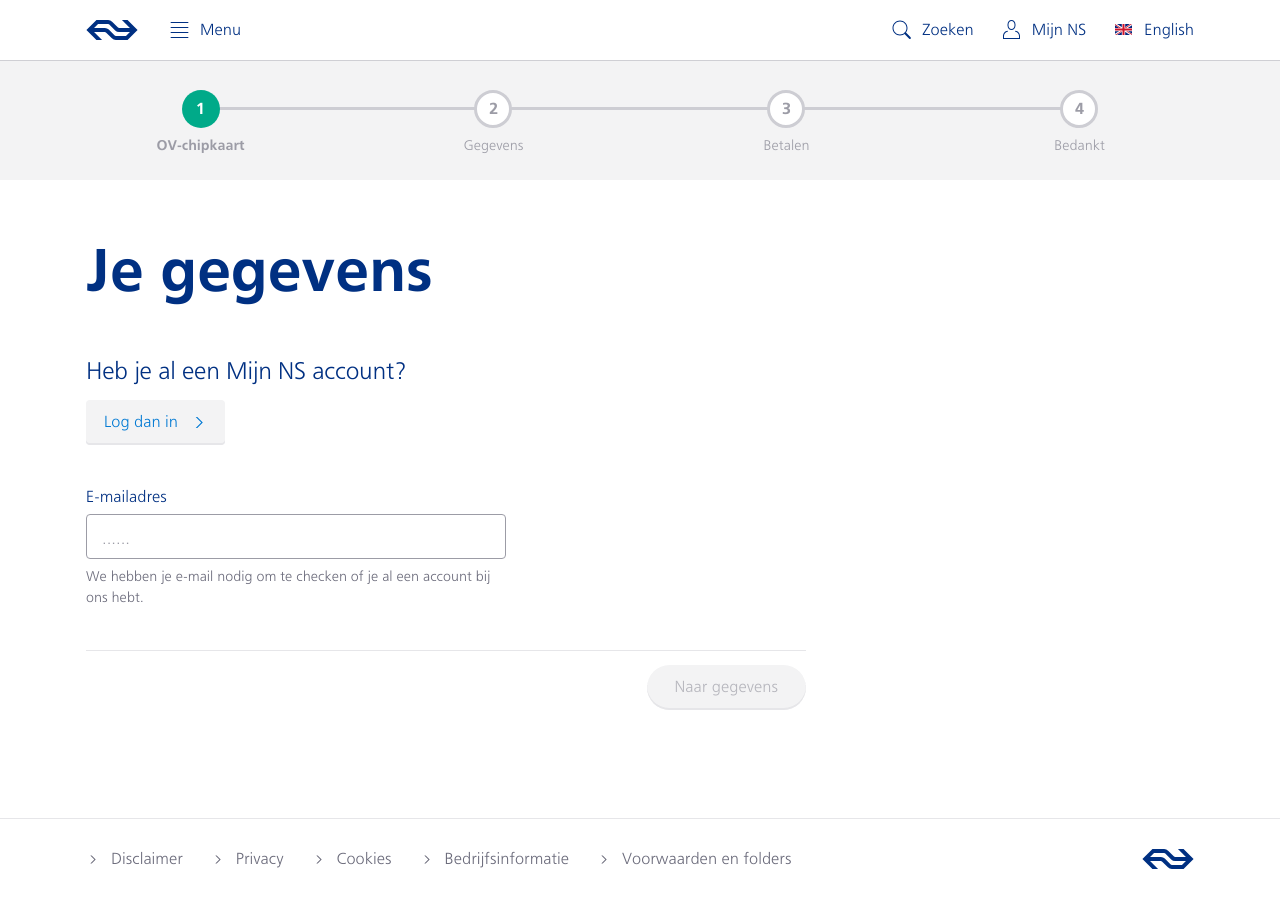
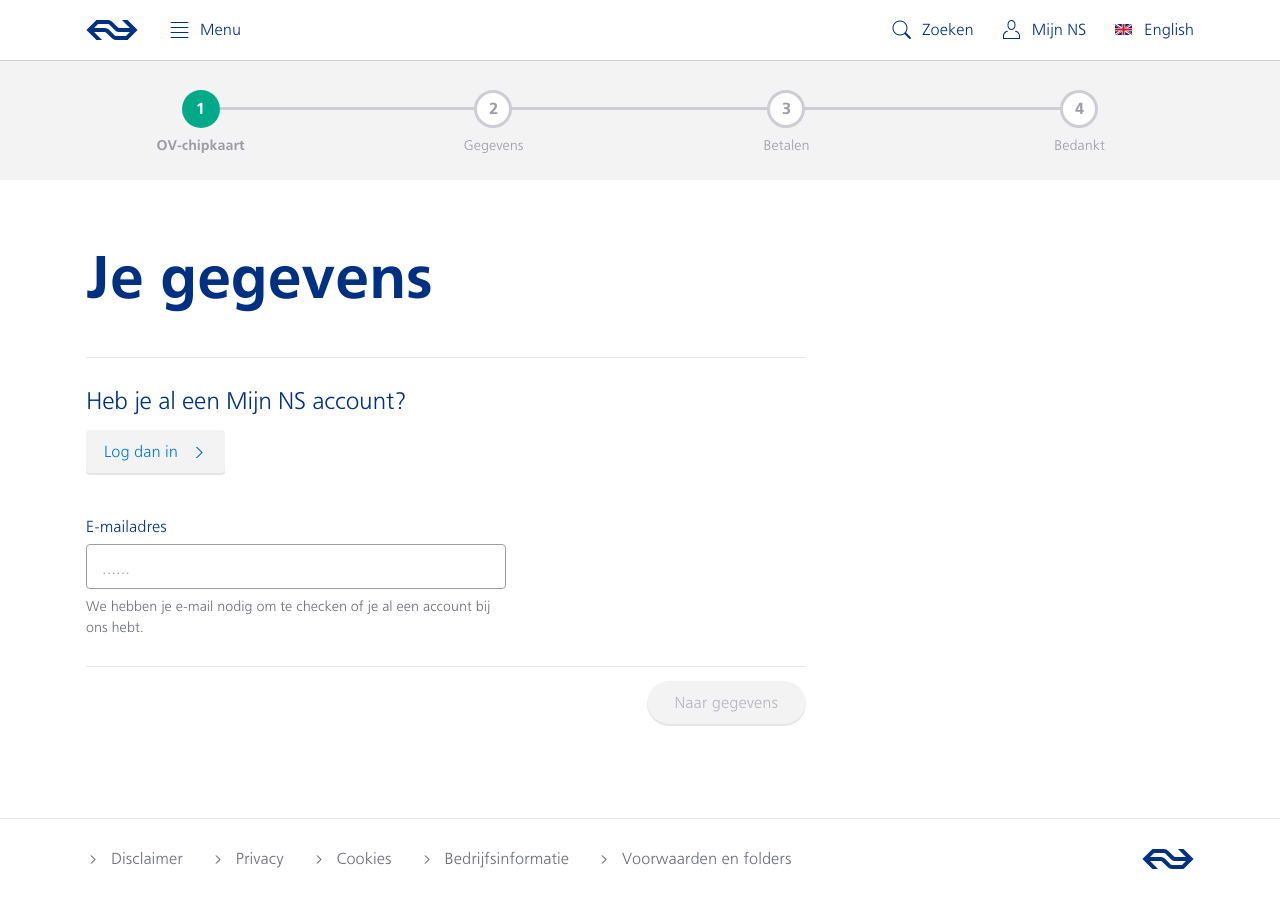
Before and after one commit to tdenheld/ns-ros, a Jekyll site: the page built from bestellen/stap1.html, in a window 1280 px wide. Built offline with Jekyll 4.4.1, drawn with Linux system fonts in a browser that asks for light colours.

Commit message:
add heading component

```diff
--- a/_sass/templates.app.scss
+++ b/_sass/templates.app.scss
@@ -18,6 +18,20 @@
 
 .tk-funnel-container {
     max-width: 784px;
+}
+
+.tk-heading-xxl {
+    margin: 0 0 $gutter;
+    @include font-style(38px, bold, 1.25);
+
+    @include sm {
+        margin: 0 0 $one-half-gutter;
+        font-size: calculate-rem(48px);
+    }
+
+    @include md {
+        font-size: calculate-rem(60px);
+    }
 }
 
 
--- a/bestellen/stap1.html
+++ b/bestellen/stap1.html
@@ -6,12 +6,13 @@
 ---
 
 <div class="mb-6">
-    <h1 class="f38 f60-sm fw-b mb-4 mb-8-sm">Je gegevens</h1>
+    <h1 class="tk-heading-xxl">Je gegevens</h1>
+    <div class="bo-b mb-4"></div>
     <h2 class="f24 lh-title mb-2">Heb je al een Mijn NS account?</h2>
     <!-- <a href="#" class="arrowLink">Log dan in</a> -->
     <button class="button button--secondary button--arrowRight w-100 w-auto-sm">Log dan in</button>
 </div>
-<form class="mb-6">
+<form class="mb-4">
     <div class="tk-form__field">
         <label for="email" class="tk-label mb-1 js-label">E-mailadres</label>
         <input class="textInput tk-input js-input" type="email" id="email" required placeholder="......" />
--- a/bestellen/stap2.html
+++ b/bestellen/stap2.html
@@ -4,7 +4,7 @@
 dest: 3
 ---
 
-<h1 class="headingXL fw-b mb-2 mb-4-sm">Gegevens</h1>
+<h1 class="tk-heading-xxl">Gegevens</h1>
 <form class="mb-4">
 
 </form>
--- a/bestellen/stap3.html
+++ b/bestellen/stap3.html
@@ -4,7 +4,7 @@
 dest: 4
 ---
 
-<h1 class="headingXL fw-b mb-2 mb-4-sm">Betalen</h1>
+<h1 class="tk-heading-xxl">Betalen</h1>
 <form class="mb-4">
 
 </form>
--- a/bestellen/stap4.html
+++ b/bestellen/stap4.html
@@ -3,6 +3,6 @@
 step: 4
 ---
 
-<h1 class="headingXL fw-b mb-2 mb-4-sm">Bedankt</h1>
+<h1 class="tk-heading-xxl">Bedankt</h1>
 <div class="mb-20"></div>
 <div class="mb-20"></div>
--- a/index.html
+++ b/index.html
@@ -5,7 +5,7 @@
 sticky-cta: true
 ---
 
-<h1 class="f38 f60-md lh-title fw-b mb-4 mb-6-sm">Jouw keuze</h1>
+<h1 class="tk-heading-xxl">Jouw keuze</h1>
 {% include order.html %}
 <div class="mb-6">
     <h2 class="f24 f28-sm mb-0">60 jaar of ouder?</h2>
```
Also changed, not shown: 6 other files.
